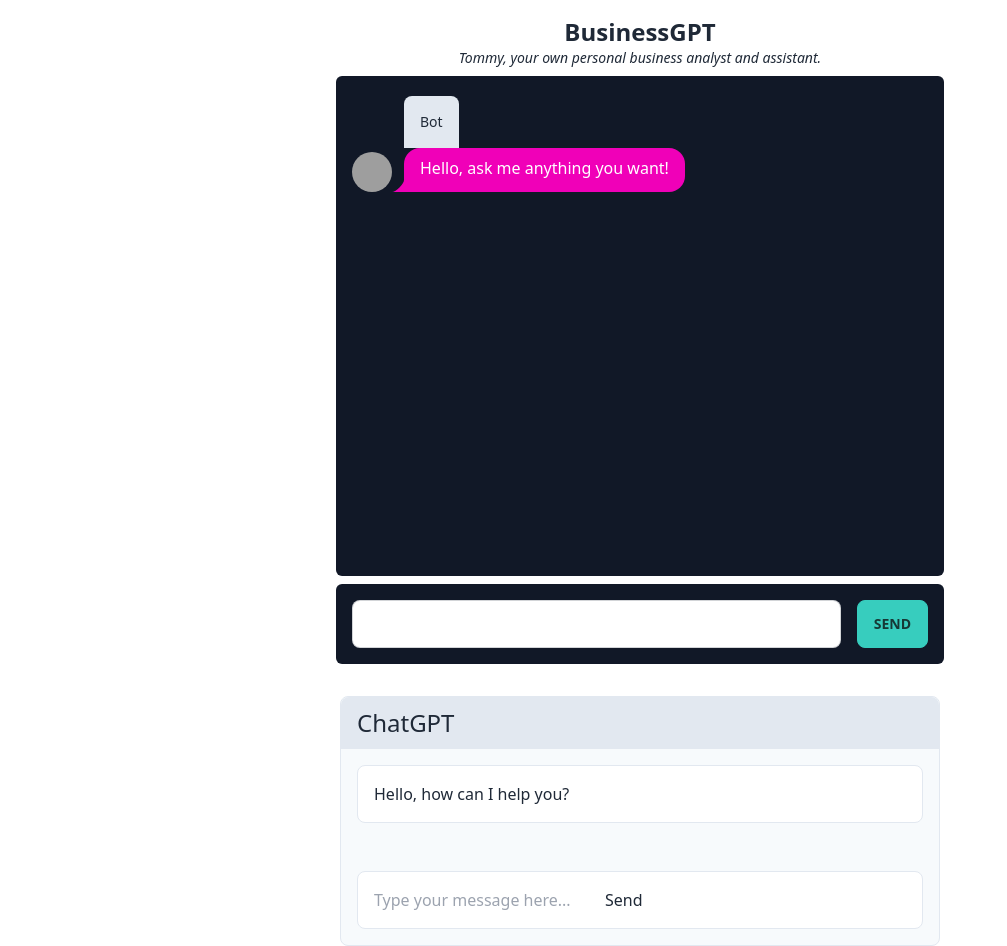
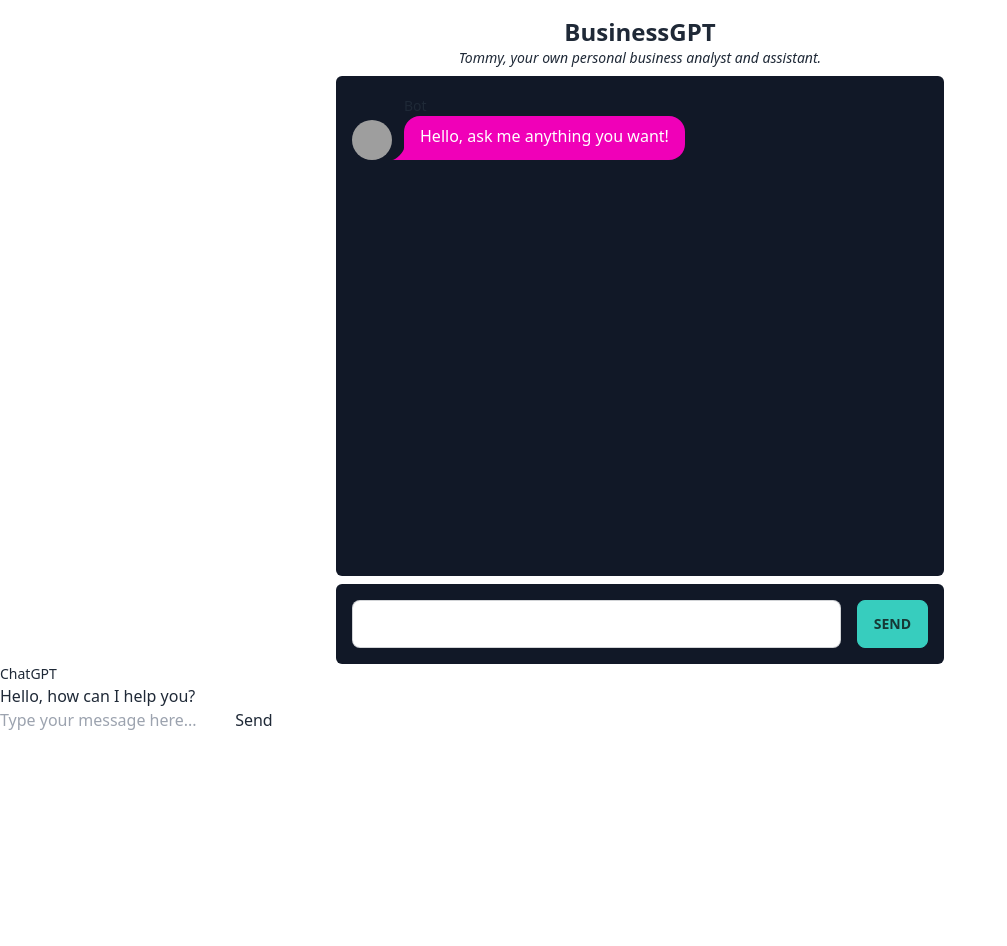
Before and after one commit to TheBolduc/businessgpt-final-v2, a SvelteKit app: page / in a window 1280 px wide. Shown: the whole page, without its empty margins (0-1007 px from the left). After the commit the page ends 800 px from the top, so only its background shows below. Built offline with nearby package versions, Linux system fonts and the light colour scheme; grey boxes are pictures that could not be loaded.

Commit message:
Update app.css

```diff
--- a/src/app.css
+++ b/src/app.css
@@ -7,53 +7,4 @@ html,
 body {
 	@apply h-full;
 }
-
-.chat-container {
-  background-color: #f7fafc;
-  border: 1px solid #e2e8f0;
-  border-radius: 0.5rem;
-  margin: 2rem auto;
-  max-width: 600px;
-  width: 100%;
-}
-
-.chat-header {
-  background-color: #e2e8f0;
-  border-top-left-radius: 0.5rem;
-  border-top-right-radius: 0.5rem;
-  padding: 1rem;
-}
-
-.chat-header h1 {
-  font-size: 1.5rem;
-  margin: 0;
-}
-
-.chat-messages {
-  padding: 1rem;
-}
-
-.chat-message {
   background-color: #fff;
-  border: 1px solid #e2e8f0;
-  border-radius: 0.5rem;
-  margin-bottom: 1rem;
-  padding: 1rem;
-}
-
-.chat-message p {
-  margin: 0;
-}
-
-.chat-input {
-  background-color: #fff;
-  border: 1px solid #e2e8f0;
-  border-radius: 0.5rem;
-  display: flex;
-  margin: 1rem;
-  padding: 1rem;
-}
-
-.chat-input input[type="text"] {
-  border: none;
-}
```
